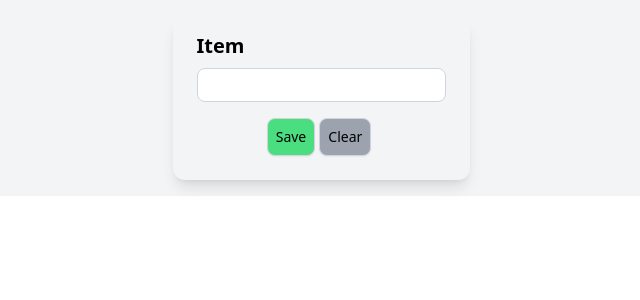
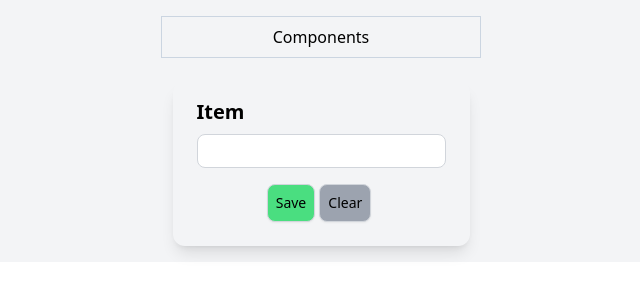
Before and after one commit to gregsoares/gregsoares.com, a React (Create React App) app: page / in a window 1280 px wide. Shown: the top 300 px of the page, without its empty margins (319-959 px from the left). Built offline with nearby package versions, Linux system fonts and the light colour scheme.

Commit message:
added router link to components and necesasry changes to push to prod

```diff
--- a/package.json
+++ b/package.json
@@ -1,5 +1,6 @@
 {
   "name": "gregsoares.com",
+  "homepage": "https://www.gregsoares.com",
   "version": "0.1.0",
   "private": true,
   "dependencies": {
--- a/src/App.js
+++ b/src/App.js
@@ -1,4 +1,5 @@
 import { useState } from "react";
+import { Link } from "react-router-dom";
 import AddItem from "./components/Molecules/AddItem";
 import ItemList from "./components/Organisms/ItemList";
 
@@ -24,6 +25,12 @@ const App = () => {
 
   return (
     <section className="bg-gray-100 py-4 px-1">
+      <section className="mb-6 my-0 mx-4 text-center">
+        <p className="mx-auto py-2 border border-slate-300 max-w-xs">
+          {" "}
+          <Link to="/components">Components</Link>
+        </p>
+      </section>
       <AddItem
         inputText={input}
         setInput={setInput}
```
Also changed, not shown: 16 other files (tests, documents, lock files or other folders).
